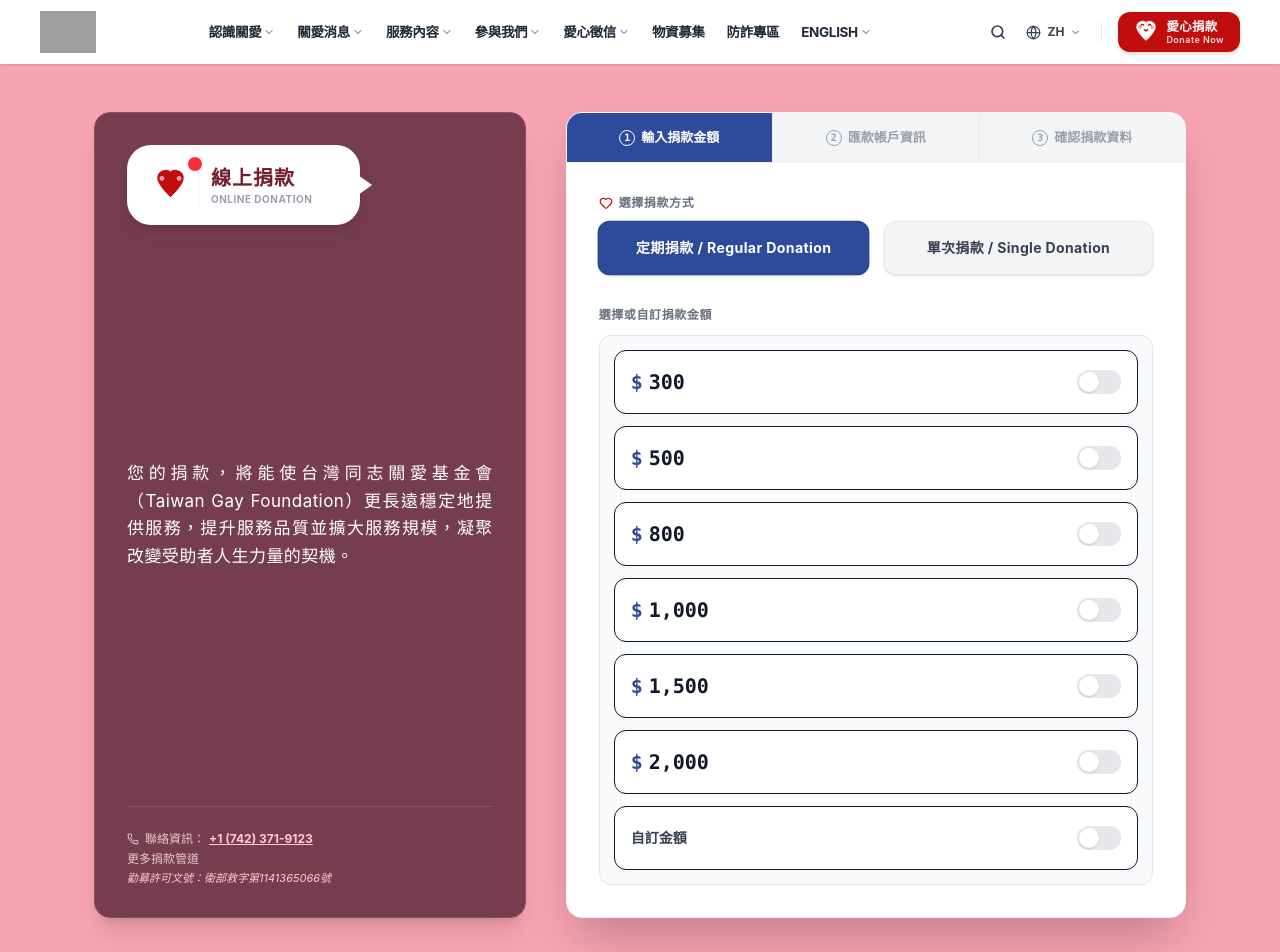
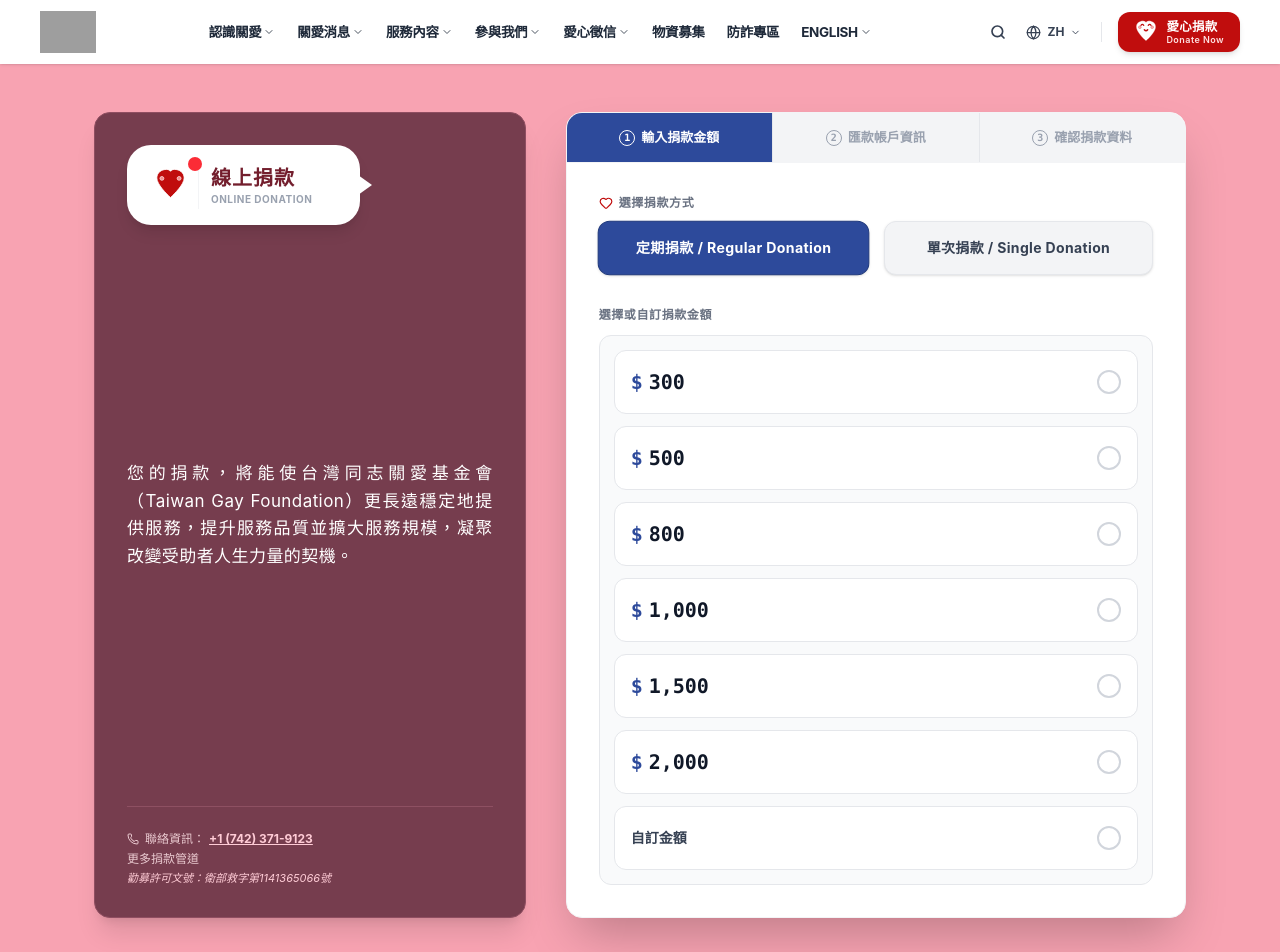
Before and after one commit to weweheshal-ops/-twhhf, a React (Vite) app: page /donate-payment in a window 1280 px wide. Shown: the top 952 px of the page. Built offline with nearby package versions, Linux system fonts and the light colour scheme; grey boxes are pictures that could not be loaded.

Commit message:
refactor: simplify donation flow and improve UX
Remove redundant external donation links in favor of the internal payment portal. Add automatic scrolling to the payment card when an amount is selected to improve user experience.

```diff
--- a/src/PremiumPayment.tsx
+++ b/src/PremiumPayment.tsx
@@ -124,6 +124,23 @@
 
   // Animation / Stepper State: Step 1, Step 2, Step 3
   const [currentStep, setCurrentStep] = useState<number>(1);
+
+  // Ref for keeping the card centered in the viewport during collapse/expansion
+  const paymentCardRef = React.useRef<HTMLDivElement>(null);
+
+  useEffect(() => {
+    if (selectedAmount !== null && !isEditingAmount) {
+      const timer = setTimeout(() => {
+        if (paymentCardRef.current) {
+          paymentCardRef.current.scrollIntoView({
+            behavior: "smooth",
+            block: "center",
+          });
+        }
+      }, 50);
+      return () => clearTimeout(timer);
+    }
+  }, [selectedAmount, isEditingAmount]);
 
   // Clipboard Copier
   const copyToClipboard = (text: string, fieldKey: string) => {
@@ -258,7 +275,7 @@
             )}
 
             {/* RIGHT COLUMN - Interacting Donation Payment Wizard Form */}
-            <div className={hasSelectedAmountEver ? "lg:col-span-12 w-full" : "lg:col-span-7"}>
+            <div ref={paymentCardRef} className={hasSelectedAmountEver ? "lg:col-span-12 w-full" : "lg:col-span-7"}>
               <div className="bg-white rounded-2xl shadow-2xl overflow-hidden border border-gray-100 flex flex-col h-full">
 
                 {/* Stepper Header Block on the right white card */}
@@ -364,7 +381,7 @@
                                       setIsEditingAmount(false);
                                     }}
                                     className={`p-4 rounded-xl border cursor-pointer transition-all flex items-center justify-between bg-white hover:border-[#2d4a9b] h-16 ${
-                                      isSelected ? "border-[#2d4a9b] ring-1 ring-[#2d4a9b]" : "border-gray-255"
+                                      isSelected ? "border-[#2d4a9b] ring-1 ring-[#2d4a9b]" : "border-gray-200"
                                     }`}
                                   >
                                     <div className="flex items-center gap-1.5">
@@ -372,20 +389,17 @@
                                       <span className="text-xl font-bold font-mono text-gray-900">{amount.toLocaleString()}</span>
                                     </div>
                                     <div className="flex items-center">
-                                      <button
-                                        type="button"
-                                        role="switch"
-                                        aria-checked={isSelected}
-                                        className={`relative inline-flex h-6 w-11 shrink-0 cursor-pointer rounded-full border-2 border-transparent transition-colors duration-200 ease-in-out focus:outline-none ${
-                                          isSelected ? "bg-[#2d4a9b]" : "bg-gray-200"
+                                      <div
+                                        className={`w-6 h-6 rounded-full border-2 flex items-center justify-center transition-all duration-200 ${
+                                          isSelected
+                                            ? "border-[#2d4a9b] bg-blue-50 text-[#2d4a9b]"
+                                            : "border-gray-300 bg-white"
                                         }`}
                                       >
-                                        <span
-                                          className={`pointer-events-none inline-block h-5 w-5 transform rounded-full bg-white shadow ring-0 transition duration-200 ease-in-out ${
-                                            isSelected ? "translate-x-5" : "translate-x-0"
-                                          }`}
-                                        />
-                                      </button>
+                                        {isSelected && (
+                                          <Check size={14} className="stroke-[#2d4a9b] stroke-[3.5px]" />
+                                        )}
+                                      </div>
                                     </div>
                                   </div>
                                 );
@@ -399,25 +413,22 @@
                                   setIsEditingAmount(false);
                                 }}
                                 className={`p-4 rounded-xl border cursor-pointer transition-all flex items-center justify-between bg-white hover:border-[#2d4a9b] h-16 ${
-                                  selectedAmount === "custom" ? "border-[#2d4a9b] ring-1 ring-[#2d4a9b]" : "border-gray-255"
+                                  selectedAmount === "custom" ? "border-[#2d4a9b]" : "border-gray-200"
                                 }`}
                               >
                                 <span className="text-sm font-bold text-gray-700">{t.customAmount}</span>
                                 <div className="flex items-center">
-                                  <button
-                                    type="button"
-                                    role="switch"
-                                    aria-checked={selectedAmount === "custom"}
-                                    className={`relative inline-flex h-6 w-11 shrink-0 cursor-pointer rounded-full border-2 border-transparent transition-colors duration-200 ease-in-out focus:outline-none ${
-                                      selectedAmount === "custom" ? "bg-[#2d4a9b]" : "bg-gray-200"
+                                  <div
+                                    className={`w-6 h-6 rounded-full border-2 flex items-center justify-center transition-all duration-200 ${
+                                      selectedAmount === "custom"
+                                        ? "border-[#2d4a9b] bg-blue-50 text-[#2d4a9b]"
+                                        : "border-gray-300 bg-white"
                                     }`}
                                   >
-                                    <span
-                                      className={`pointer-events-none inline-block h-5 w-5 transform rounded-full bg-white shadow ring-0 transition duration-200 ease-in-out ${
-                                        selectedAmount === "custom" ? "translate-x-5" : "translate-x-0"
-                                      }`}
-                                    />
-                                  </button>
+                                    {selectedAmount === "custom" && (
+                                      <Check size={14} className="stroke-[#2d4a9b] stroke-[3.5px]" />
+                                    )}
+                                  </div>
                                 </div>
                               </div>
                             </div>
@@ -596,26 +607,27 @@
                       </div>
 
                       {/* Requirement 5: I Have Made This Donation custom Switch Toggle component */}
-                      <div className="flex items-center justify-between p-4 bg-gray-50 border border-gray-205 rounded-2xl select-none">
+                      <div
+                        onClick={() => setHasMadeDonation(!hasMadeDonation)}
+                        className="flex items-center justify-between p-4 bg-gray-50 border border-gray-200 rounded-2xl select-none cursor-pointer hover:bg-gray-100/50 transition-colors"
+                      >
                         <span className="text-xs md:text-sm font-bold text-gray-700">
                           {t.hasMadeDonationLabel}
                         </span>
 
-                        <button
-                          type="button"
-                          role="switch"
-                          aria-checked={hasMadeDonation}
-                          onClick={() => setHasMadeDonation(!hasMadeDonation)}
-                          className={`relative inline-flex h-6 w-11 shrink-0 cursor-pointer rounded-full border-2 border-transparent transition-colors duration-200 ease-in-out focus:outline-none ${
-                            hasMadeDonation ? "bg-[#10B981]" : "bg-gray-200"
-                          }`}
-                        >
-                          <span
-                            className={`pointer-events-none inline-block h-5 w-5 transform rounded-full bg-white shadow ring-0 transition duration-200 ease-in-out ${
-                              hasMadeDonation ? "translate-x-5" : "translate-x-0"
+                        <div className="flex items-center">
+                          <div
+                            className={`w-6 h-6 rounded-full border-2 flex items-center justify-center transition-all duration-200 ${
+                              hasMadeDonation
+                                ? "border-[#10B981] bg-emerald-50 text-[#10B981]"
+                                : "border-gray-300 bg-white"
                             }`}
-                          />
-                        </button>
+                          >
+                            {hasMadeDonation && (
+                              <Check size={14} className="stroke-[#10B981] stroke-[3.5px]" />
+                            )}
+                          </div>
+                        </div>
                       </div>
 
                       {/* Requirement 6: Confirm & Proceed activation flow */}
```
Also changed, not shown: src/Donate.tsx (+22 -44 lines).
